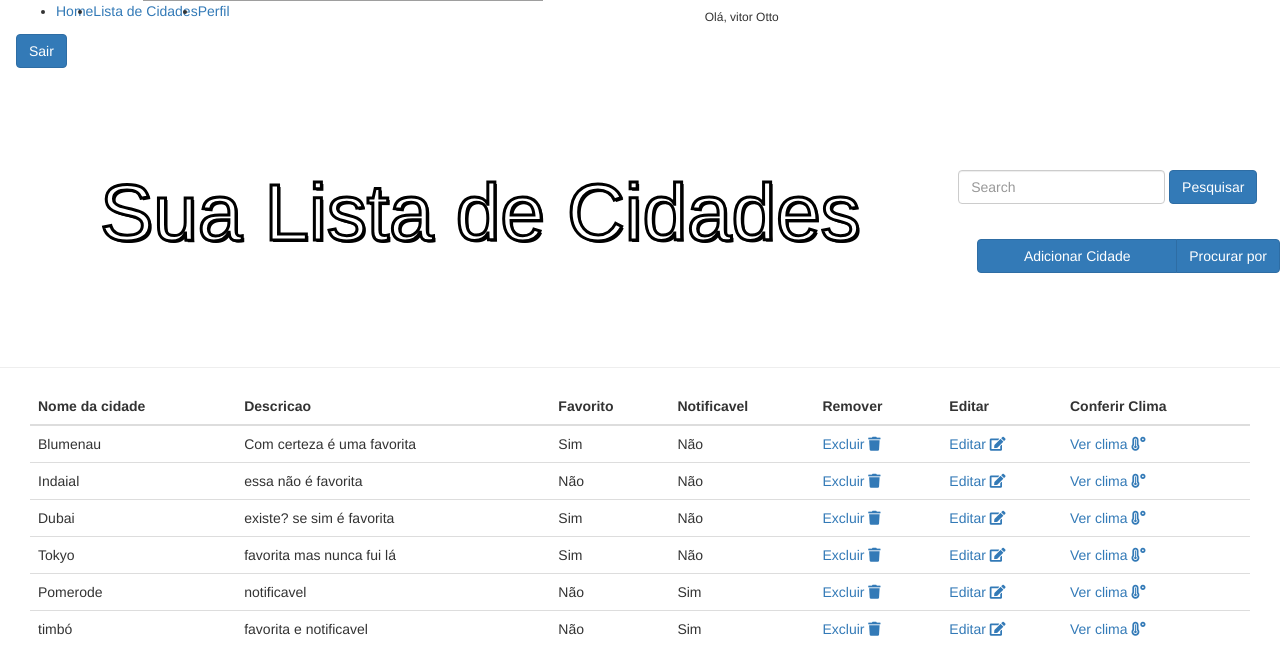
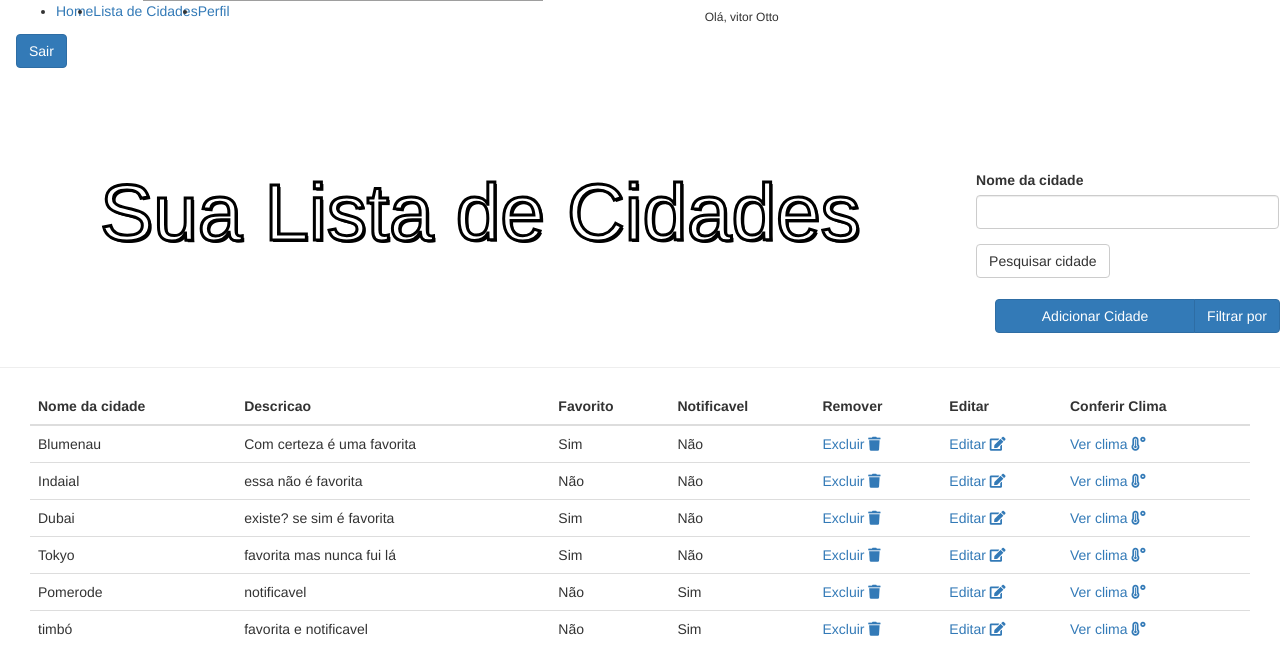
Before and after one commit to vitorueno/get-weather, a Flask app: page /lista_cidades in a window 1280 px wide. Shown: the part 300-946 px from the top of the page. Run offline with Flask 2, Linux system fonts and the light colour scheme; a user stored in the database is signed in; data comes from the database, SQL or seed files in the repository; both versions use the stored data as it was after the commit; some libraries are stand-ins or nearby versions; grey boxes are pictures that could not be loaded.

Commit message:
adicionado 404; iniciado filtros

```diff
--- a/app/forms.py
+++ b/app/forms.py
@@ -5,20 +5,19 @@ from wtforms.validators import InputRequired, Length, EqualTo, Email,NumberRange
 from flask_uploads import UploadSet, IMAGES
 from flask_wtf.file import FileRequired, FileAllowed
 
-
 ERROS = {
-'requerido':'Campo obrigatório. Por favor, preencha.',
-'quant_caracter_usuario':'Quantidade de caracteres inválido. Por favor, tente outro nome de usuário.',
-'email':'Formato de e-mail inválido. Por favor, tente novamente.',
-'senhas_iguais':'A confirmação de senha deve ser igual a senha. Por favor tente novamente.',
-'range_numeros':'Você só pode dar uma nota entre 0 e 10. Por favor, tente outro número',
-'tamanho_senha':'A senha deve ter entre 3 e 32 caracteres. Por favor, informe outro valor',
-'tamanho_email':'O tamanho do E-mail deve estar entre 10 e 256 caracteres. Por favor tente novamente',
-'tamanho_cpf': 'O tamanho do cpf deve estar entre 11 e 14 caracteres. Por favor tente novamente',
-'tamanho_cidade': 'O nome da cidade deve ter no máximo 100 caracteres. Por favor tente novamente.',
-'arquivo_foto': 'A foto de perfil do usuário deve ter o formato de PNG ou JPG. Tente outra foto',
-'file_required': 'O arquivo é obrigatório. Por favor, coloque um.'
-}
+        'requerido':'Campo obrigatório. Por favor, preencha.',
+        'quant_caracter_usuario':'Quantidade de caracteres inválido. Por favor, tente outro nome de usuário.',
+        'email':'Formato de e-mail inválido. Por favor, tente novamente.',
+        'senhas_iguais':'A confirmação de senha deve ser igual a senha. Por favor tente novamente.',
+        'range_numeros':'Você só pode dar uma nota entre 0 e 10. Por favor, tente outro número',
+        'tamanho_senha':'A senha deve ter entre 3 e 32 caracteres. Por favor, informe outro valor',
+        'tamanho_email':'O tamanho do E-mail deve estar entre 10 e 256 caracteres. Por favor tente novamente',
+        'tamanho_cpf': 'O tamanho do cpf deve estar entre 11 e 14 caracteres. Por favor tente novamente',
+        'tamanho_cidade': 'O nome da cidade deve ter no máximo 100 caracteres. Por favor tente novamente.',
+        'arquivo_foto': 'A foto de perfil do usuário deve ter o formato de PNG ou JPG. Tente outra foto',
+        'file_required': 'O arquivo é obrigatório. Por favor, coloque um.'
+    }
 
 class CadastroUsuarioForm(FlaskForm):
     nome_completo = StringField("Nome completo", validators=[InputRequired(message=ERROS['requerido'])])
@@ -92,3 +91,9 @@ class AlterarSenhaForm(FlaskForm):
                                                                 EqualTo('nova_senha',message=ERROS['senhas_iguais'])])
 
     editar = SubmitField("Editar Senha")
+
+class PesquisarCidadeForm(FlaskForm):
+    nome_cidade= StringField("Nome da cidade", validators=[InputRequired(message=ERROS['requerido']),
+                                                           Length(max=100,message=ERROS['tamanho_cidade'])])
+
+    pesquisar = SubmitField("Pesquisar cidade")
--- a/app/routes.py
+++ b/app/routes.py
@@ -11,7 +11,8 @@ from flask_login import current_user, login_user, login_required, logout_user
 from werkzeug import secure_filename
 from app.models import UsuarioModel, CidadeModel, AvaliacaoSiteModel
 from app.forms import (CadastroUsuarioForm,LoginUsuarioForm,CadastroCidadeForm,
-    EdicaoCidadeForm, AvaliacaoSiteForm,EdicaoUsuarioForm,AlterarSenhaForm)
+    EdicaoCidadeForm, AvaliacaoSiteForm,EdicaoUsuarioForm,AlterarSenhaForm,
+    PesquisarCidadeForm)
 
 
 #página inicial + tela  de login + cadastro de usuário
@@ -85,12 +86,16 @@ def cadastrar_usuario():
 @login_required
 def editar_usuario():
     form_edit_user = EdicaoUsuarioForm()
+
     #simplificando nomes
-
     usuario = form_edit_user.nome_usuario
     nome = form_edit_user.nome_completo
     email = form_edit_user.email
     imagem = form_edit_user.imagem
+
+    usuario.render_kw = {"value": current_user.nome_usuario}
+    nome.render_kw = {"value": current_user.nome_completo}
+    email.render_kw = {"value": current_user.email}
 
     if form_edit_user.validate_on_submit():
         if imagem.data.filename != "":
@@ -182,13 +187,61 @@ def cadastrar_cidade():
             form_cad_city.nome_cidade.errors.append(msg_erro_cidade)
     return render_template('cadastro_city.html',form=form_cad_city)
 
+
 #lista de cidades
 @app.route('/lista_cidades',methods=['get','post'])
 @login_required
 def listar_cidades():
-    cidades = current_user.lista_cidades
-    return render_template('Lista_cidade.html',cidades=cidades)
+    '''
+    itens_request = request.args
+    favorito = itens_request.getlist('favorito')
+    notificavel = itens_request.getlist('notificavel')
+    string_pesquisa = itens_request.getlist('pesquisa')
+    print(favorito)
+    print(notificavel)
+    print(string_pesquisa)
+    '''
+    form = PesquisarCidadeForm()
+    cidades = []
+    if form.validate_on_submit():
+        for cidade in current_user.lista_cidades:
+            if form.nome_cidade.data in cidade.nome_cidade:
+                cidades.append(cidade)
+    else:
+        cidades = current_user.lista_cidades
+    return render_template('Lista_cidade.html',cidades=cidades,form=form)
 
+
+@app.route('/lista_cidades/favoritas',methods=['get','post'])
+@login_required
+def listar_cidades_favoritas():
+    form = PesquisarCidadeForm()
+    cidades = []
+    if form.validate_on_submit():
+        for cidade in current_user.lista_cidades:
+            if form.nome_cidade.data in cidade.nome_cidade:
+                cidades.append(cidade)
+    else:
+        for cidade in current_user.lista_cidades:
+            if cidade.favorito:
+                cidades.append(cidade)
+    return render_template('Lista_cidade.html',cidades=cidades,form=form)
+
+
+@app.route('/lista_cidades/notificavel',methods=['get','post'])
+@login_required
+def listar_cidades_notificavel():
+    form = PesquisarCidadeForm()
+    cidades = []
+    if form.validate_on_submit():
+        for cidade in current_user.lista_cidades:
+            if form.nome_cidade.data in cidade.nome_cidade:
+                cidades.append(cidade)
+    else:
+        for cidade in current_user.lista_cidades:
+            if cidade.notificavel:
+                cidades.append(cidade)
+    return render_template('Lista_cidade.html',cidades=cidades,form=form)
 
 #deletar cidade
 @app.route('/deletar_cidade/<string:id>',methods=['get','post'])
@@ -281,8 +334,11 @@ def excluir_conta():
 def carregar_perfil():
     return render_template('perfil.html',foto=current_user.caminho_foto)
 
-
-
+#404
+@app.errorhandler(404)
+def page_not_found(e):
+    #flash("Erro 404: A página solicitada não foi implementada. Desculpe pelo inconveniente.")
+    return render_template("erro404.html")
 
 def coletar_objetos_climaticos(nome_cidade:str):
     try:
--- a/app/templates/Lista_cidade.html
+++ b/app/templates/Lista_cidade.html
@@ -11,9 +11,8 @@
     <div>
       <div style="float: right;">
       <nav class="navbar navbar-expand-sm">
-        <form class="form-inline" action="/action_page.php">
-          <input class="form-control mr-sm-2" type="text" placeholder="Search">
-          <button class="btn btn-primary" type="submit">Pesquisar</button>
+        <form action="lista_cidades" method="POST">
+          {{ wtf.quick_form(form) }}
         </form>
       </nav>
       <div style="margin-left: 20px;">
@@ -21,11 +20,12 @@
           <a href="{{ url_for('cadastrar_cidade') }}" class="btn btn-primary" style="width:200px;">Adicionar Cidade</a>
           <div class="btn-group">
             <button type="button" class="btn btn-primary dropdown-toggle" data-toggle="dropdown">
-              Procurar por
+              Filtrar por
             </button>
             <div class="dropdown-menu">
-              <a class="dropdown-item" href="#">Favorito</a>
-              <a class="dropdown-item" href="#">Nome</a>
+                <a class="dropdown-item" href="{{ url_for('listar_cidades') }}">Nada</a>
+              <a class="dropdown-item" href="{{ url_for('listar_cidades_favoritas') }}">Favorito</a>
+              <a class="dropdown-item" href="{{ url_for('listar_cidades_notificavel') }}">Notificavel</a>
             </div>
           </div>
         </div>
--- a/app/templates/cadastro_city.html
+++ b/app/templates/cadastro_city.html
@@ -1,3 +1,4 @@
+
 {% extends 'base.html' %}
 
 {% block main %}
@@ -7,6 +8,7 @@
 <div class="col-md-12 ">
 <form action="cadastrar_cidade" class="form-inlin justify-content-center" method="POST">
     {{ wtf.quick_form(form) }}
+
 </form>
 </div>
 </div>
```
Also changed, not shown: app/templates/erro404.html (added, +16 -0 lines), app/templates/index.html (+15 -1 lines), app/templates/lista_city.html (deleted, +0 -45 lines), app/templates/old/lista_city.html (added, +45 -0 lines), app/clima.db.
